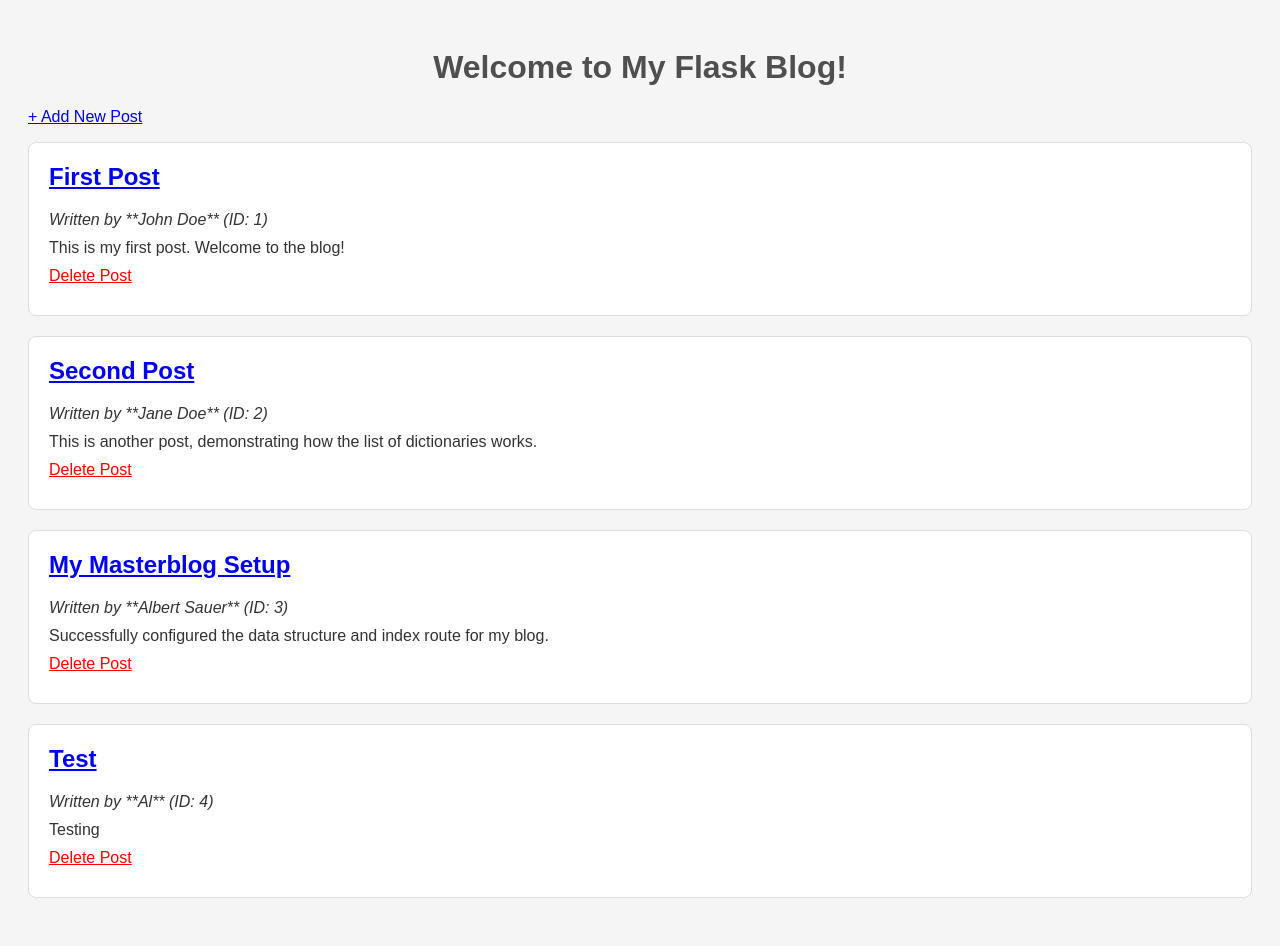
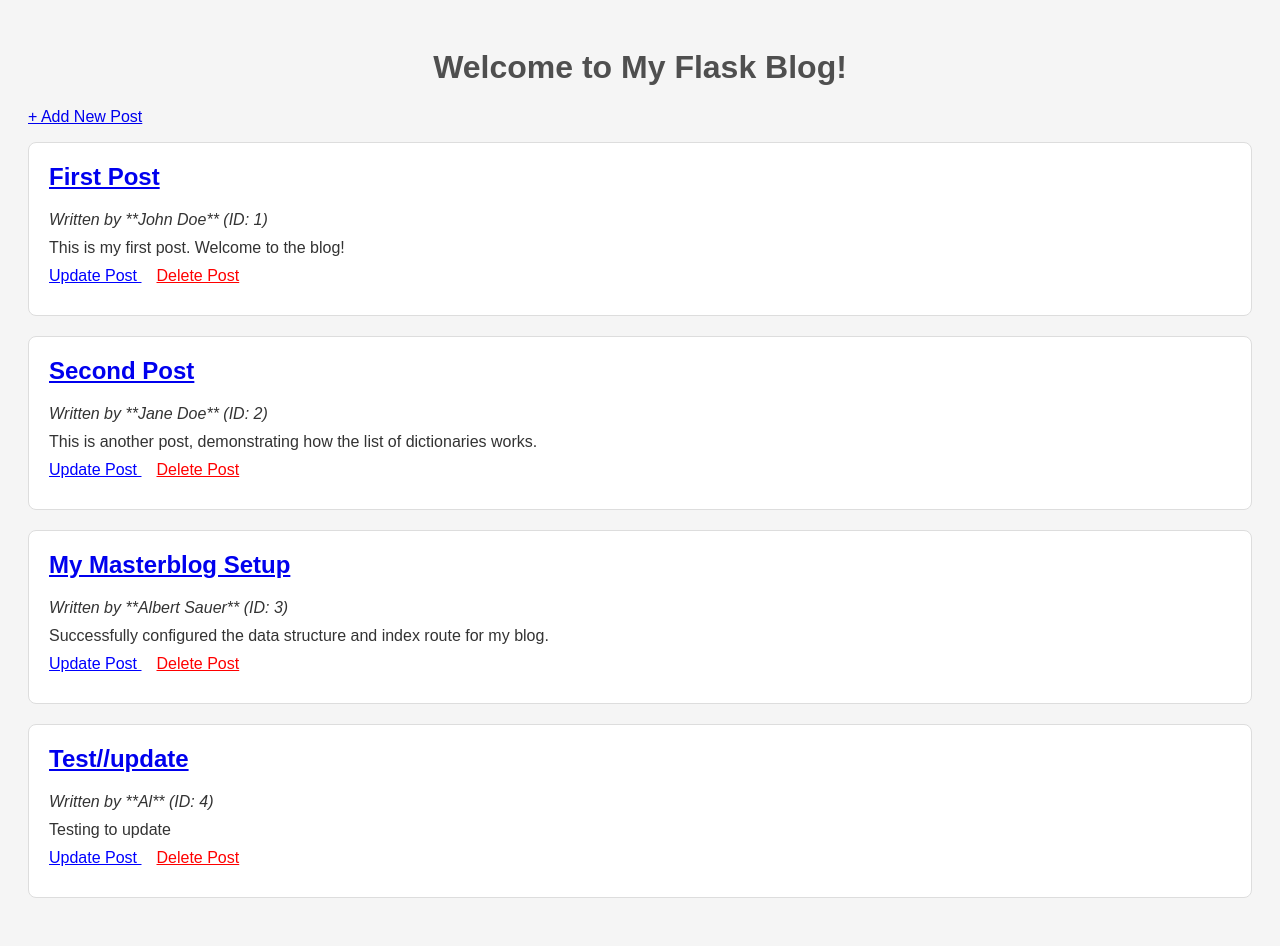
Before and after one commit to AlbertSauer/Masterblog, a Flask app: page / in a window 1280 px wide. Run offline with Flask 3, Linux system fonts and the light colour scheme.

Commit message:
feat: Add update route and form for editing blog posts

```diff
--- a/app.py
+++ b/app.py
@@ -9,19 +9,25 @@ app = Flask(__name__)
 def load_blog_posts():
     """Reads the list of blog posts from posts.json."""
     try:
-        # Open the file and load the JSON data
         with open('posts.json', 'r') as f:
             return json.load(f)
     except (FileNotFoundError, json.JSONDecodeError):
-        # Return an empty list if the file doesn't exist or is corrupted
         return []
 
 
 def save_blog_posts(posts):
     """Writes the current list of blog posts back to posts.json."""
     with open('posts.json', 'w') as f:
-        # Use indent=4 for readable JSON formatting
         json.dump(posts, f, indent=4)
+
+
+# --- Helper Function ---
+
+def fetch_post_by_id(post_id):
+    """Finds a single post by its ID."""
+    blog_posts = load_blog_posts()
+    # next() is used for efficient searching in a list of dicts
+    return next((p for p in blog_posts if p['id'] == post_id), None)
 
 
 # --- Routes ---
@@ -35,24 +41,19 @@ def index():
 
 @app.route('/add', methods=['GET', 'POST'])
 def add():
-    """
-    Handles displaying the add post form (GET)
-    and processing the new post submission (POST).
-    """
+    """Handles displaying the add post form (GET) and processing the new post submission (POST)."""
     if request.method == 'POST':
         blog_posts = load_blog_posts()
 
-        # Get data from the submitted form
         author = request.form.get('author')
         title = request.form.get('title')
         content = request.form.get('content')
 
-        # Generate a unique ID (max existing ID + 1, or 1 if list is empty)
+        # Generate a unique ID
         new_id = 1
         if blog_posts:
             new_id = max(post['id'] for post in blog_posts) + 1
 
-        # Create the new post dictionary
         new_post = {
             "id": new_id,
             "author": author,
@@ -63,26 +64,57 @@ def add():
         blog_posts.append(new_post)
         save_blog_posts(blog_posts)
 
-        # Redirect to the new post's page (or index)
         return redirect(url_for('view_post', post_id=new_id))
 
-        # Handle GET request: just show the form
     return render_template('add.html')
 
 
 @app.route('/post/<int:post_id>')
 def view_post(post_id):
     """Displays a single blog post based on its ID."""
-    blog_posts = load_blog_posts()
-
-    # Use a generator expression to find the post efficiently
-    post = next((p for p in blog_posts if p['id'] == post_id), None)
+    post = fetch_post_by_id(post_id)
 
     if post is None:
-        # If the post is not found
         abort(404)
 
     return render_template('view_post.html', post=post)
+
+
+# NEW ROUTE: Update a post (Handles both GET to show form and POST to save changes)
+@app.route('/update/<int:post_id>', methods=['GET', 'POST'])
+def update(post_id):
+    """Handles updating an existing post based on its ID."""
+
+    blog_posts = load_blog_posts()
+
+    # 1. Fetch the post to update (used for both GET and POST)
+    post_to_update = fetch_post_by_id(post_id)
+
+    if post_to_update is None:
+        # Post not found
+        abort(404)
+
+    if request.method == 'POST':
+        # --- Handle POST request (Form Submission) ---
+
+        # Find the index of the post in the list
+        post_index = next((i for i, p in enumerate(blog_posts) if p['id'] == post_id), -1)
+
+        if post_index != -1:
+            # Update the post data in the list using form input
+            blog_posts[post_index]['author'] = request.form.get('author')
+            blog_posts[post_index]['title'] = request.form.get('title')
+            blog_posts[post_index]['content'] = request.form.get('content')
+
+            # Save the updated list back to the JSON file
+            save_blog_posts(blog_posts)
+
+            # Redirect to the updated post's view page
+            return redirect(url_for('view_post', post_id=post_id))
+
+    # --- Handle GET request (Display Form) ---
+    # Render the update.html page, passing the existing post data
+    return render_template('update.html', post=post_to_update)
 
 
 @app.route('/delete/<int:post_id>')
@@ -92,23 +124,14 @@ def delete(post_id):
     blog_posts = load_blog_posts()
 
     # Find the index of the post to delete
-    post_index_to_delete = -1
-    for i, post in enumerate(blog_posts):
-        if post['id'] == post_id:
-            post_index_to_delete = i
-            break
+    post_index_to_delete = next((i for i, post in enumerate(blog_posts) if post['id'] == post_id), -1)
 
     if post_index_to_delete != -1:
-        # Remove the post from the list
         blog_posts.pop(post_index_to_delete)
-
-        # Save the updated list back to the JSON file
         save_blog_posts(blog_posts)
 
-    # Redirect back to the homepage
     return redirect(url_for('index'))
 
 
 if __name__ == '__main__':
-    # Run the application in debug mode
     app.run(debug=True)
--- a/posts.json
+++ b/posts.json
@@ -20,7 +20,7 @@
     {
         "id": 4,
         "author": "Al",
-        "title": "Test",
-        "content": "Testing\r\n"
+        "title": "Test//update",
+        "content": "Testing\r\nto update"
     }
 ]
--- a/templates/index.html
+++ b/templates/index.html
@@ -30,6 +30,10 @@
             <p>{{ post.content }}</p>
 
             <p class="post-actions">
+                <a href="{{ url_for('update', post_id=post.id) }}" style="color: blue; margin-right: 15px;">
+                    Update Post
+                </a>
+
                 <a href="{{ url_for('delete', post_id=post.id) }}" style="color: red;">
                     Delete Post
                 </a>
@@ -41,6 +45,5 @@
             <p>There are currently no blog posts to display. Click the "Add New Post" link above to get started!</p>
         </div>
     {% endfor %}
-
 </body>
 </html>
```
Also changed, not shown: templates/update.html (added, +29 -0 lines).
